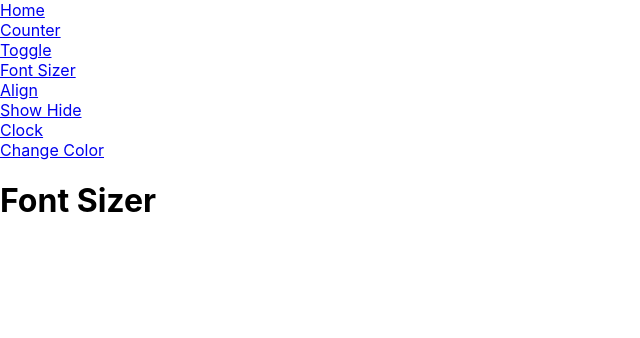
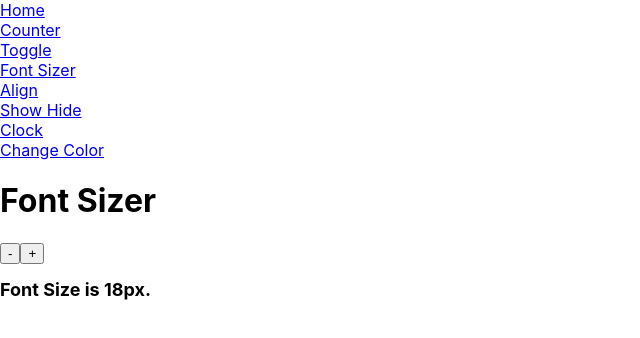
Before and after one commit to ticet11/react-state-playground, a React (Create React App) app: page /fontsizer in a window 1280 px wide. Shown: the top 338 px of the page, without its empty margins (0-640 px from the left). Built offline with nearby package versions, Linux system fonts and the light colour scheme.

Commit message:
Font Sizer and Toggle pages functioning.

```diff
--- a/src/pages/FontSizer.js
+++ b/src/pages/FontSizer.js
@@ -1,13 +1,39 @@
 //TODO: Increase/decrease font size
 
-import React, { Component } from 'react'
+import React, { Component } from "react";
 
 export default class FontSizer extends Component {
+    constructor() {
+        super();
+
+        this.state = {
+            fontSize: 18,
+        };
+    }
+
+    handleUpClick = () => {
+        this.setState({
+            fontSize: this.state.fontSize + 2
+        })
+    }
+
+    handleDownClick = () => {
+        this.setState({
+            fontSize: this.state.fontSize - 2
+        })
+    }
+
+
     render() {
         return (
             <div>
                 <h1>Font Sizer</h1>
+                <button onClick={() => this.handleDownClick()}>-</button>
+                <button onClick={() => this.handleUpClick()}>+</button>
+                <h2 style={{ fontSize: this.state.fontSize }}>
+                    Font Size is {this.state.fontSize}px.
+                </h2>
             </div>
-        )
+        );
     }
 }
--- a/src/pages/Toggle.js
+++ b/src/pages/Toggle.js
@@ -1,13 +1,29 @@
 // TODO: Toggle between hello and goodbye
 
-import React, { Component } from 'react'
+import React, { Component } from "react";
 
 export default class Toggle extends Component {
+    constructor() {
+        super();
+
+        this.state = {
+            toggleOn: true,
+        };
+    }
+
+    handleClick = () => {
+        this.setState({
+            toggleOn: !this.state.toggleOn,
+        });
+    };
+
     render() {
         return (
             <div>
                 <h1>Toggle</h1>
+                <button onClick={() => this.handleClick()} >Click to Toggle</button>
+                <h2>{this.state.toggleOn ? "Hello" : "Goodbye"}</h2>
             </div>
-        )
+        );
     }
 }
```
